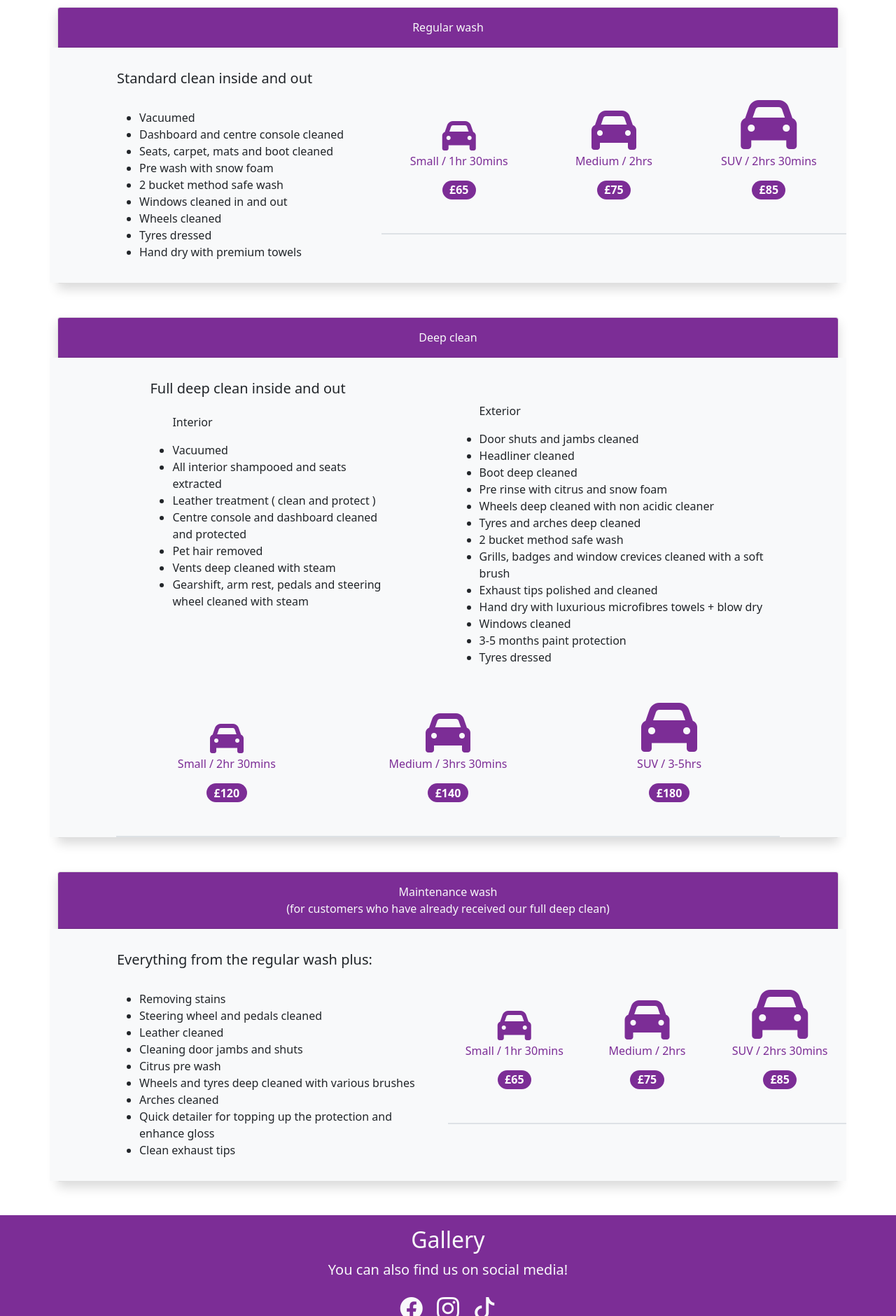
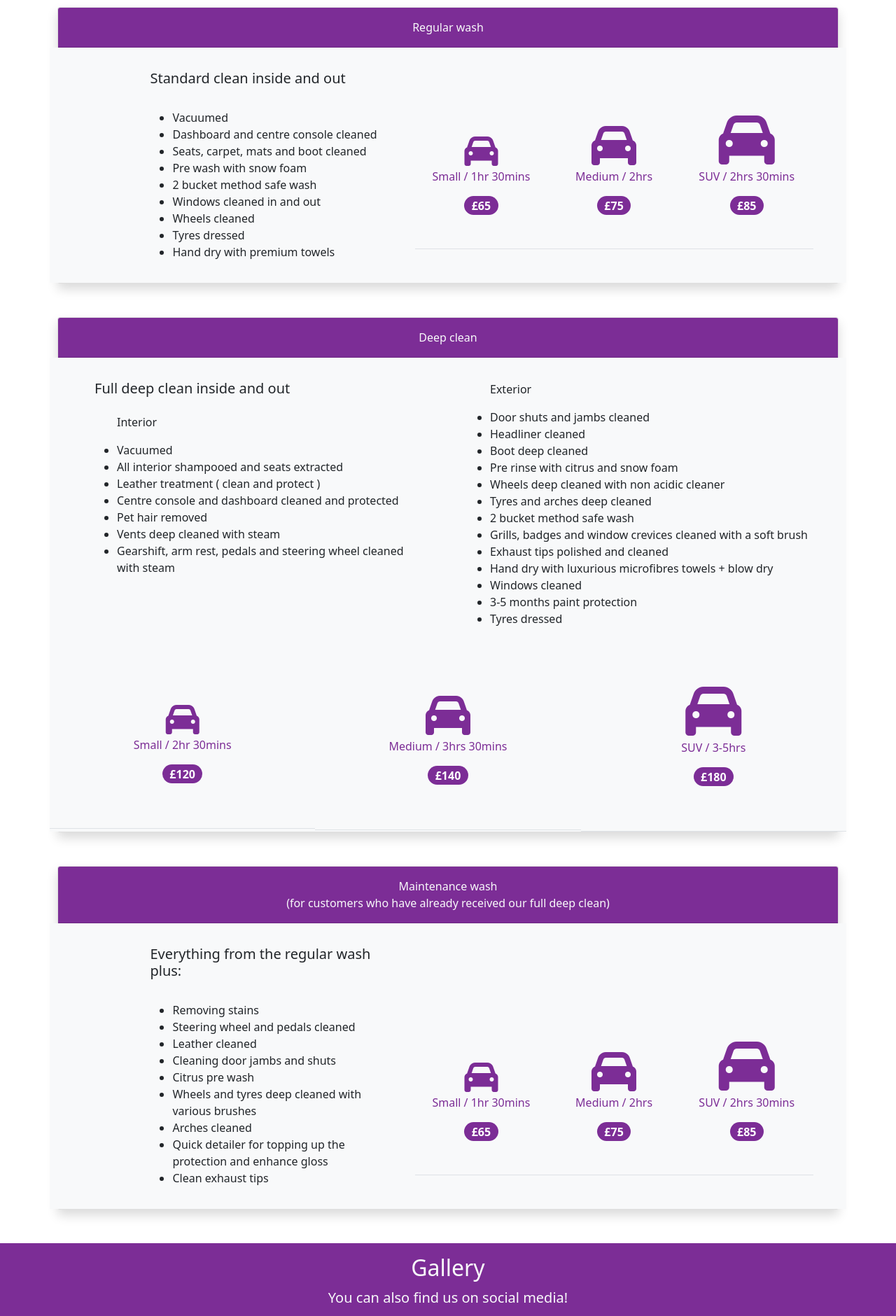
Before and after one commit to k8a87/alexautodetail, a website built with Parcel: page src/index.html in a window 1280 px wide. Shown: the part 920-2800 px from the top of the page at 70% size. Built offline with nearby package versions, Linux system fonts and the light colour scheme.

Commit message:
removed unecessary rows

```diff
--- a/src/assets/scss/abstracts/_variables.scss
+++ b/src/assets/scss/abstracts/_variables.scss
@@ -6,3 +6,7 @@ $primary: #7c2d96;
 section {
   scroll-margin-top: 6rem;
 }
+
+.title {
+  font-family: "Kanit", sans-serif;
+}
--- a/src/index.html
+++ b/src/index.html
@@ -12,7 +12,9 @@
       href="https://cdn.jsdelivr.net/npm/bootstrap-icons@1.8.3/font/bootstrap-icons.css"
     />
 
-    <style></style>
+    <link rel="preconnect" href="https://fonts.googleapis.com">
+<link rel="preconnect" href="https://fonts.gstatic.com" crossorigin>
+<link href="https://fonts.googleapis.com/css2?family=Kanit:wght@600&display=swap" rel="stylesheet">
   </head>
   <body
     class=""
@@ -91,7 +93,7 @@
           class="row align-items-center justify-content-center text-center text-md-start"
         >
           <div class="col-md-5 col-lg-5 text-primary">
-            <h1>Alex Auto Detailing</h1>
+            <h1 class="title">Alex Auto Detailing</h1>
             <p class="lead d-none d-md-block">
               PROFESSIONAL CAR DETAILING SERVICES
             </p>
@@ -173,12 +175,12 @@
       <!-- First card -->
       <section id="regular">
         <div class="container-sm">
-          <div class="card h-100 shadow mb-5">
+          <div class="card shadow mb-5">
             <div class="card-header text-center bg-primary text-light py-3">
               Regular wash
             </div>
 
-            <div class="row justify-content-center align-items-center bg-light">
+            <div class="row justify-content-center align-items-end bg-light">
               <div class="col-10 col-md-6 col-lg-5 py-3 ps-md-5">
                 <div class="card-body ps-md-5">
                   <h5 class="card-title">Standard clean inside and out</h5>
@@ -195,12 +197,9 @@
                   </ul>
                 </div>
               </div>
-              <div class="col-10 col-md-6 col-lg-7">
-                <div class="text-primary text-center">
               <div
-                    class="row row-cols-1 row-cols-md-3 justify-content-around align-items-end border-bottom"
+                class="col-10 col-md-2 text-primary text-center border-bottom py-3 py-lg-0 px-md-2 mb-md-5"
               >
-                    <div class="col col-md-4 py-3 py-md-0 border-bottom">
                 <i class="fa fa-solid fa-car fa-3x"></i>
                 <p>Small / 1hr 30mins</p>
                 <span
@@ -209,7 +208,9 @@
                   >£65</span
                 >
               </div>
-                    <div class="col col-md-4 py-3 py-md-0 border-bottom">
+              <div
+                class="col-10 col-md-2 text-primary text-center border-bottom py-3 py-lg-0 px-md-2 mb-md-5"
+              >
                 <i class="fa fa-solid fa-car fa-4x"></i>
                 <p>Medium / 2hrs</p>
                 <span
@@ -218,7 +219,9 @@
                   >£75</span
                 >
               </div>
-                    <div class="col col-md-4 py-3 py-md-0 border-bottom">
+              <div
+                class="col-10 col-md-2 text-primary text-center border-bottom py-3 py-lg-0 px-md-2 mb-md-5"
+              >
                 <i class="fa fa-solid fa-car fa-5x"></i>
                 <p>SUV / 2hrs 30mins</p>
                 <span
@@ -230,21 +233,18 @@
             </div>
           </div>
         </div>
-            </div>
-          </div>
-        </div>
       </section>
       <!-- Second card -->
       <section id="deep">
         <div class="container-sm">
-          <div class="card h-100 shadow mb-5">
+          <div class="card shadow mb-5">
             <div class="card-header text-center bg-primary text-light py-3">
               Deep clean
             </div>
 
-            <div class="row justify-content-center align-items-start bg-light">
-              <div class="col-10 col-md-6 col-lg-5 py-3 ps-md-5">
-                <div class="card-body ps-md-5">
+            <div class="row justify-content-center align-items-baseline bg-light">
+              <div class="col-10 col-md-6 py-3 ps-md-5">
+                <div class="card-body">
                   <h5 class="card-title">Full deep clean inside and out</h5>
                   <ul class="card-text pt-3">
                     <p>Interior</p>
@@ -262,8 +262,8 @@
                 </div>
               </div>
               <div class="col-10 col-md-6">
-                <div class="card-body ps-md-5 pb-5">
-                  <ul class="card-text mt-md-5">
+                <div class="card-body pb-5">
+                  <ul class="card-t ext ">
                     <p>Exterior</p>
                     <li>Door shuts and jambs cleaned</li>
                     <li>Headliner cleaned</li>
@@ -286,12 +286,7 @@
                   </ul>
                 </div>
               </div>
-              <div class="col-10">
-                <div class="text-primary text-center">
-                  <div
-                    class="row row-cols-1 row-cols-md-3 justify-content-around align-items-end border-bottom"
-                  >
-                    <div class="col col-md-4 py-3 py-md-0 border-bottom">
+              <div class="col-10 col-md-4 text-primary text-center py-3 border-bottom">
               <i class="fa fa-solid fa-car fa-3x"></i>
                       <p>Small / 2hr 30mins</p>
                       <span
@@ -300,7 +295,7 @@
                         >£120</span
                       >
                 </div>
-                    <div class="col col-md-4 py-3 py-md-0 border-bottom">
+                 <div class="col-10 col-md-4 text-primary text-center py-3  border-bottom">
              <i class="fa fa-solid fa-car fa-4x"></i>
                       <p>Medium / 3hrs 30mins</p>
                       <span
@@ -309,7 +304,7 @@
                         >£140</span
                       >
                 </div>
-                    <div class="col col-md-4 py-3 py-md-0 border-bottom">
+                 <div class="col-10 col-md-4 text-primary text-center py-3  border-bottom">
                 <i class="fa fa-solid fa-car fa-5x"></i>
                       <p>SUV / 3-5hrs</p>
                       <span
@@ -327,19 +322,18 @@
       </section>
       <!-- Maintenance card -->
       <section id="maintenance">
+
         <div class="container-sm">
-          <div class="card h-100 shadow mb-5">
+          <div class="card shadow mb-5">
             <div class="card-header text-center bg-primary text-light py-3">
               Maintenance wash <br />
               (for customers who have already received our full deep clean)
             </div>
 
-            <div class="row justify-content-center align-items-center bg-light">
-              <div class="col-10 col-md-6 py-3 ps-md-5">
+            <div class="row justify-content-center align-items-end bg-light">
+              <div class="col-10 col-md-6 col-lg-5 py-3 ps-md-5">
                 <div class="card-body ps-md-5">
-                  <h5 class="card-title">
-                    Everything from the regular wash plus:
-                  </h5>
+                  <h5 class="card-title">Everything from the regular wash plus:</h5>
                   <ul class="card-text pt-3 pt-lg-4">
                     <li>Removing stains</li>
                     <li>Steering wheel and pedals cleaned</li>
@@ -356,12 +350,9 @@
                   </ul>
                 </div>
               </div>
-              <div class="col-10 col-md-6">
-                <div class="text-primary text-center">
               <div
-                    class="row row-cols-1 row-cols-md-3 justify-content-around align-items-end border-bottom"
+                class="col-10 col-md-2 text-primary text-center border-bottom py-3 py-lg-0 px-md-2 mb-md-5"
               >
-                    <div class="col col-md-4 py-3 py-md-0 border-bottom">
                  <i class="fa fa-solid fa-car fa-3x"></i>
                       <p>Small / 1hr 30mins</p>
                       <span
@@ -370,7 +361,9 @@
                         >£65</span
                       >
               </div>
-                    <div class="col col-md-4 py-3 py-md-0 border-bottom">
+              <div
+                class="col-10 col-md-2 text-primary text-center border-bottom py-3 py-lg-0 px-md-2 mb-md-5"
+              >
                <i class="fa fa-solid fa-car fa-4x"></i>
                       <p>Medium / 2hrs</p>
                       <span
@@ -379,7 +372,9 @@
                         >£75</span
                       >
               </div>
-                    <div class="col col-md-4 py-3 py-md-0 border-bottom">
+              <div
+                class="col-10 col-md-2 text-primary text-center border-bottom py-3 py-lg-0 px-md-2 mb-md-5"
+              >
                  <i class="fa fa-solid fa-car fa-5x"></i>
                       <p>SUV / 2hrs 30mins</p>
                       <span
@@ -391,21 +386,16 @@
             </div>
           </div>
         </div>
-            </div>
-          </div>
-        </div>
       </section>
    </section>
     <section id="gallery">
       <div class="text-center text-light bg-primary pt-3 pb-2 mb-3">
         <h2>Gallery</h2>
         <p class="lead">You can also find us on social media!</p>
-        <div class="row">
-          <span class="justify-content-center">
+        <div>
           <i class="bi bi-facebook" style="font-size: 2rem"></i>
           <i class="bi bi-instagram px-3" style="font-size: 2rem"></i>
           <i class="bi bi-tiktok" style="font-size: 2rem"></i>
-          </span>
         </div>
       </div>
       <div class="container mb-5">
```
Lines whose indentation alone changed are shown as unchanged.
